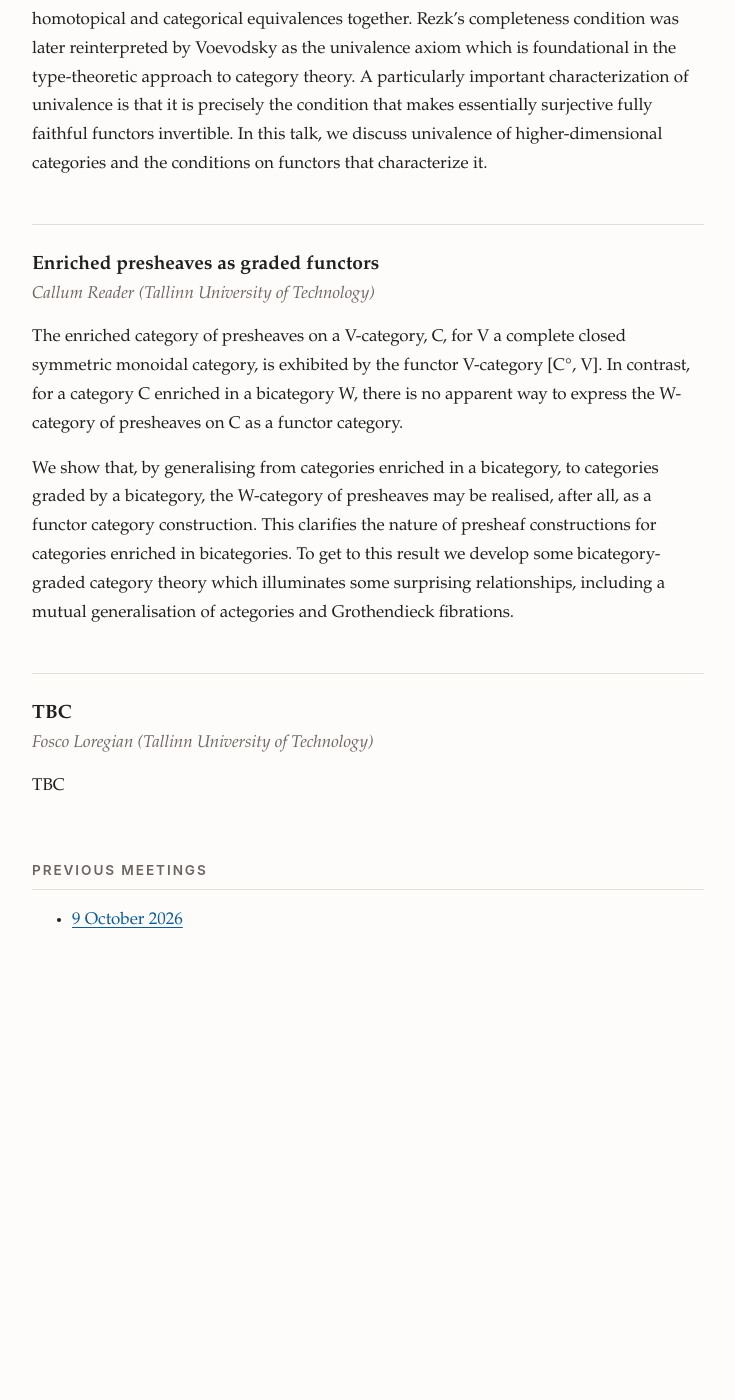
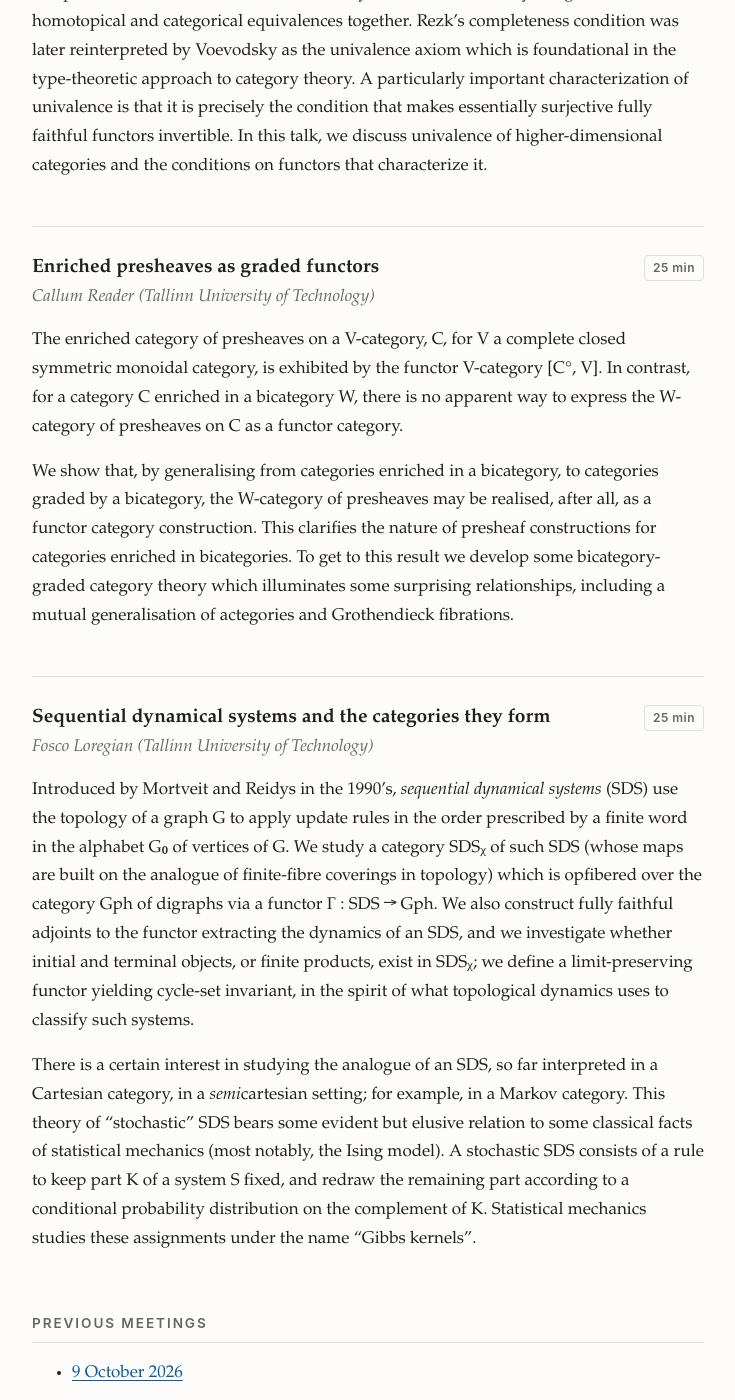
Before and after one commit to tetrapharmakon/kass, a Jekyll site: the page built from index.html, in a window 1280 px wide and 1400 px high, scrolled down 976 px. Shown: the whole window, without its empty margins (272-1007 px from the left). Built offline with Jekyll 4.4.1, drawn with Linux system fonts in a browser that asks for light colours; before the commit the page ends 1984 px from its top, so only the background shows below that.

Commit message:
Fosco abstract

```diff
--- a/_data/meetings/2027-01-22.yml
+++ b/_data/meetings/2027-01-22.yml
@@ -5,23 +5,29 @@ room: "1022"
 talks:
   - title: "On separable functors"
     speaker: "Valdis Laan"
+    duration: "50 min"
     affiliation: tartu
     abstract: |
       Separable functors were introduced in 1989 by Nastasescu, Van den Bergh and Van Oystaeyen. Every full and faithful functor is separable and every separable functor is faithful. Later, heavily separable and semiseparable functors have been defined. In our talk, we consider some general properties of separable functors and then speak about separability properties of the restriction of scalars and extension of scalars functors between the categories of firm acts over firm semigroups.
   - title: "On the univalence of (∞,ω)-categories"
     speaker: "Miika Tuominen"
+    duration: "50 min"
     affiliation:
     abstract: |
       While developing a model of homotopy-theoretic categories, Rezk identified a completeness condition that sets their theory from that of ordinary categories and ties homotopical and categorical equivalences together. Rezk’s completeness condition was later reinterpreted by Voevodsky as the univalence axiom which is foundational in the type-theoretic approach to category theory. A particularly important characterization of univalence is that it is precisely the condition that makes essentially surjective fully faithful functors invertible. In this talk, we discuss univalence of higher-dimensional categories and the conditions on functors that characterize it.
   - title: "Enriched presheaves as graded functors"
     speaker: "Callum Reader"
+    duration: "25 min"
     affiliation: taltech
     abstract: |
       The enriched category of presheaves on a V-category, C, for V a complete closed symmetric monoidal category, is exhibited by the functor V-category [C°, V]. In contrast, for a category C enriched in a bicategory W, there is no apparent way to express the W-category of presheaves on C as a functor category.
 
       We show that, by generalising from categories enriched in a bicategory, to categories graded by a bicategory, the W-category of presheaves may be realised, after all, as a functor category construction. This clarifies the nature of presheaf constructions for categories enriched in bicategories. To get to this result we develop some bicategory-graded category theory which illuminates some surprising relationships, including a mutual generalisation of actegories and Grothendieck fibrations.
-  - title: "TBC"
+  - title: "Sequential dynamical systems and the categories they form"
     speaker: "Fosco Loregian"
+    duration: "25 min"
     affiliation: taltech
     abstract: |
-      TBC
+      Introduced by Mortveit and Reidys in the 1990's, *sequential dynamical systems* (SDS) use the topology of a graph G to apply update rules in the order prescribed by a finite word in the alphabet G₀ of vertices of G. We study a category SDSᵪ of such SDS (whose maps are built on the analogue of finite-fibre coverings in topology) which is opfibered over the category Gph of digraphs via a functor Γ : SDS → Gph. We also construct fully faithful adjoints to the functor extracting the dynamics of an SDS, and we investigate whether initial and terminal objects, or finite products, exist in SDSᵪ; we define a limit-preserving functor yielding cycle-set invariant, in the spirit of what topological dynamics uses to classify such systems.
+
+      There is a certain interest in studying the analogue of an SDS, so far interpreted in a Cartesian category, in a *semi*cartesian setting; for example, in a Markov category. This theory of "stochastic" SDS bears some evident but elusive relation to some classical facts of statistical mechanics (most notably, the Ising model). A stochastic SDS consists of a rule to keep part K of a system S fixed, and redraw the remaining part according to a conditional probability distribution on the complement of K. Statistical mechanics studies these assignments under the name "Gibbs kernels".
```
